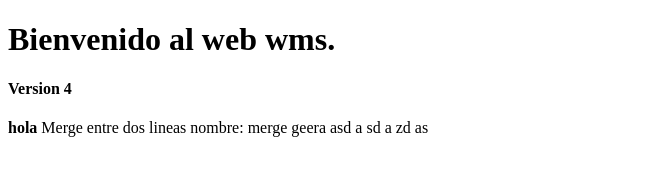
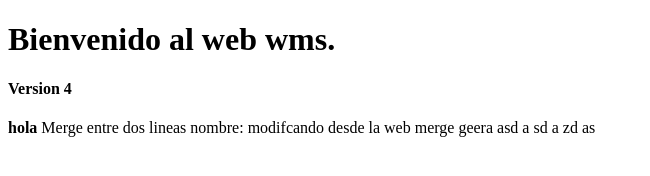
Before and after one commit to Joshko/demo, a plain HTML site: page index.html in a window 1280 px wide. Shown: the whole page, without its empty margins (0-650 px from the left). Drawn offline with Linux system fonts and the light colour scheme.

Commit message:
Prueba desde la web
Probando desde la web el modificar un archivo.

```diff
--- a/index.html
+++ b/index.html
@@ -9,7 +9,7 @@
 <h4>Version 4</h4>
 <b>hola</b> Merge entre dos lineas
 nombre:
-
+modifcando desde la web
 merge
 geera
 asd
```
